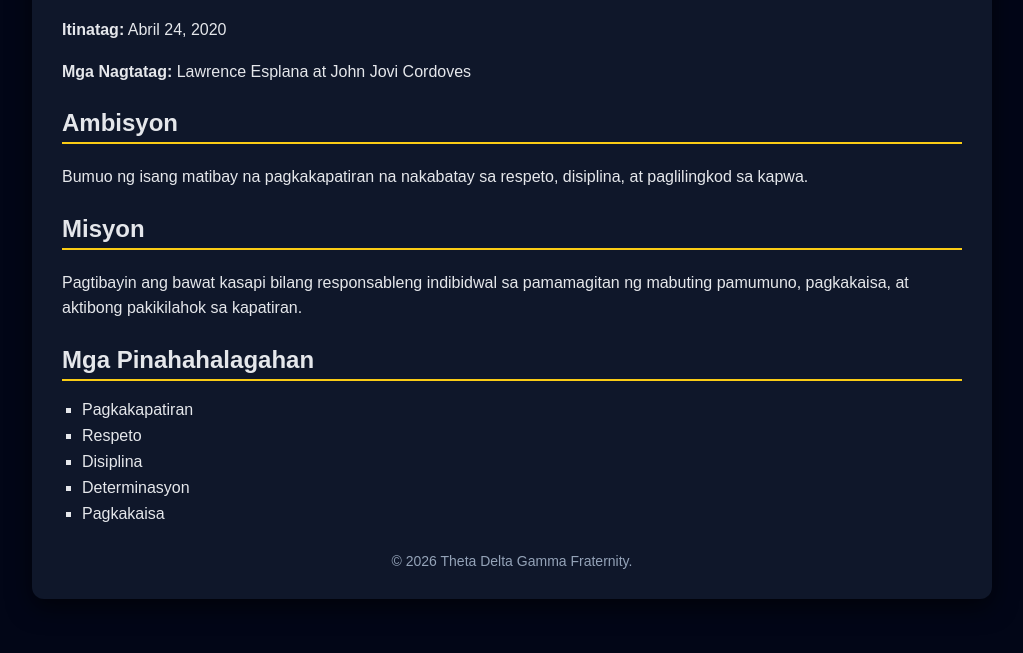
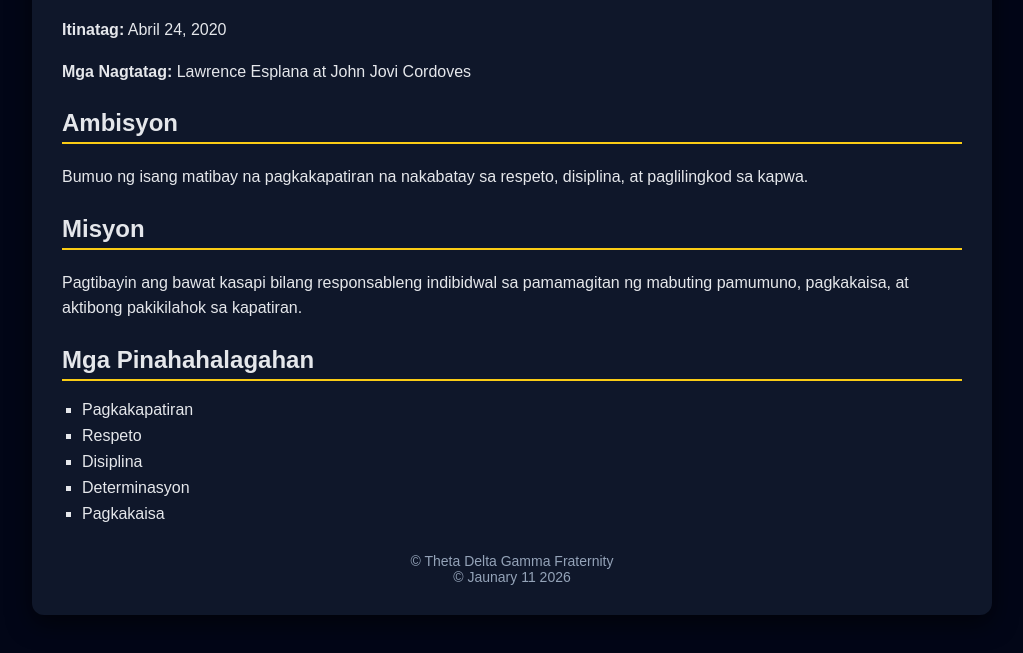
Before and after one commit to ThetaDeltaGamma/thetadeltagamma.github.io, a plain HTML site: page index.html in a window 1280 px wide. Shown: the part 832-1485 px from the top of the page, without its empty margins (128-1151 px from the left). Drawn offline with Linux system fonts and the light colour scheme.

Commit message:
Add files via upload

```diff
--- a/index.html
+++ b/index.html
@@ -41,7 +41,9 @@
         </ul>
 
         <div class="footer">
-            &copy; 2026 Theta Delta Gamma Fraternity.
+            &copy;  Theta Delta Gamma Fraternity
+            <br>
+            &copy;      Jaunary 11 2026
         </div>
     </div>
 </body>
```
